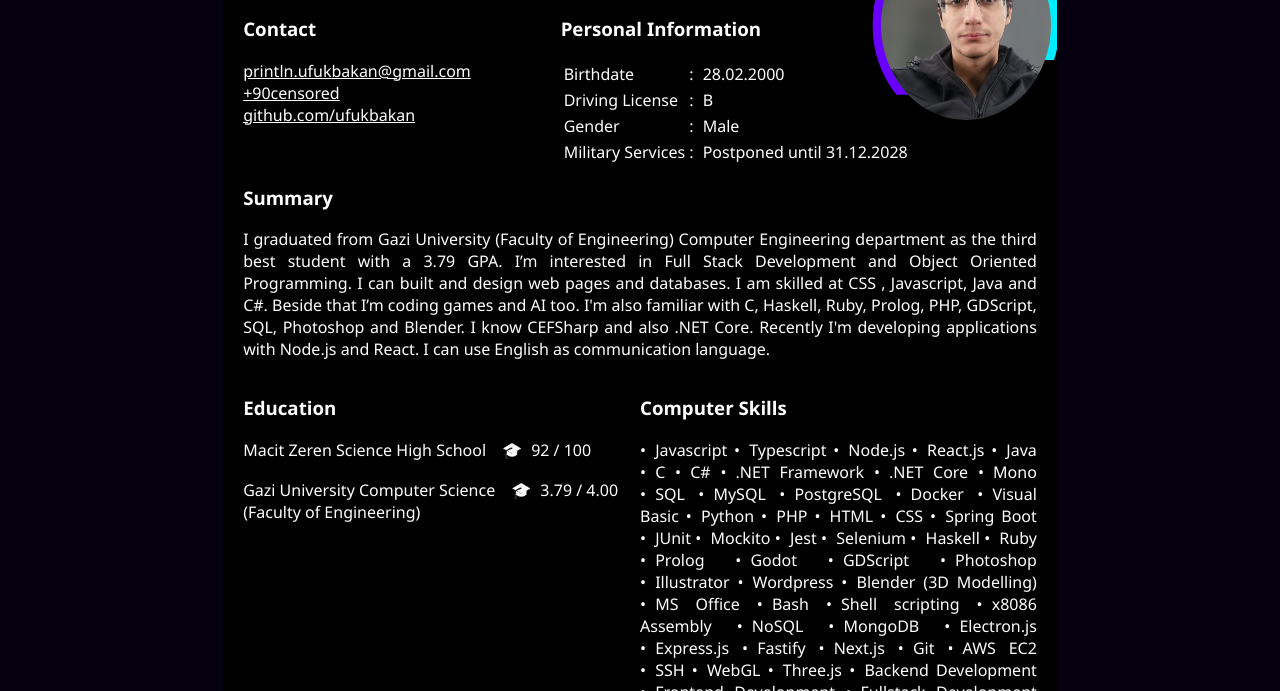
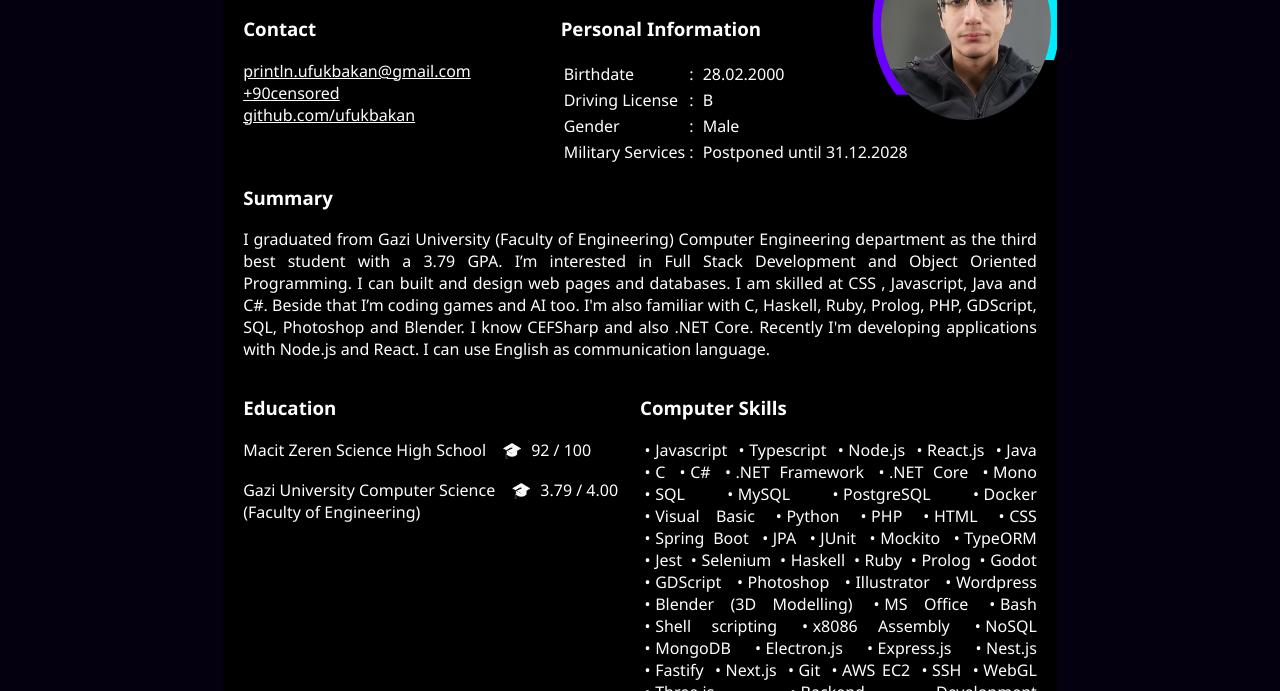
Before and after one commit to ufukbakan/cv, a plain HTML site: page index.html in a window 1280 px wide. Shown: the part 109-800 px from the top of the page. Drawn offline with Linux system fonts and the light colour scheme.

Commit message:
skill update

```diff
--- a/index.html
+++ b/index.html
@@ -7,7 +7,6 @@
     <title>Ufuk Bakan</title>
     <meta name='viewport' content='width=device-width, initial-scale=1'>
     <link rel='stylesheet' type='text/css' href='./main.css'>
-    <script src="/window_load.js"></script>
 </head>
 
 <body>
@@ -76,8 +75,7 @@
         <h3>Summary</h3>
         <p>I graduated from Gazi University (Faculty of Engineering) Computer Engineering department as the third best
             student with a 3.79 GPA. I’m interested in Full Stack Development and Object Oriented Programming. I can
-            built and
-            design web pages and databases. I am skilled at CSS , Javascript, Java and C#.
+            built and design web pages and databases. I am skilled at CSS , Javascript, Java and C#.
             Beside that I’m coding games and AI too. I'm also familiar with C, Haskell, Ruby, Prolog, PHP,
             GDScript, SQL, Photoshop and Blender. I know CEFSharp and also .NET Core. Recently I'm developing
             applications with Node.js and React. I can use English as communication language.</p>
@@ -114,8 +112,10 @@
                     <li class="computer-skill">HTML</li>
                     <li class="computer-skill">CSS</li>
                     <li class="computer-skill">Spring Boot</li>
+                    <li class="computer-skill">JPA</li>
                     <li class="computer-skill">JUnit</li>
                     <li class="computer-skill">Mockito</li>
+                    <li class="computer-skill">TypeORM</li>
                     <li class="computer-skill">Jest</li>
                     <li class="computer-skill">Selenium</li>
                     <li class="computer-skill">Haskell</li>
@@ -135,6 +135,7 @@
                     <li class="computer-skill">MongoDB</li>
                     <li class="computer-skill">Electron.js</li>
                     <li class="computer-skill">Express.js</li>
+                    <li class="computer-skill">Nest.js</li>
                     <li class="computer-skill">Fastify</li>
                     <li class="computer-skill">Next.js</li>
                     <li class="computer-skill">Git</li>
--- a/main.css
+++ b/main.css
@@ -175,12 +175,16 @@
 
     .computer-skill::before{
         content: '•';
-        margin-right: 1ch;
+        margin-right: .5ch;
+        margin-left: .5ch;
     }
 
     .computer-skill{
         display: inline;
         word-break: break-word;
+        white-space: nowrap;
+    }
+    .computer-skill:nth-last-child(2), .computer-skill:last-child{
         white-space: normal;
     }
 }
```
